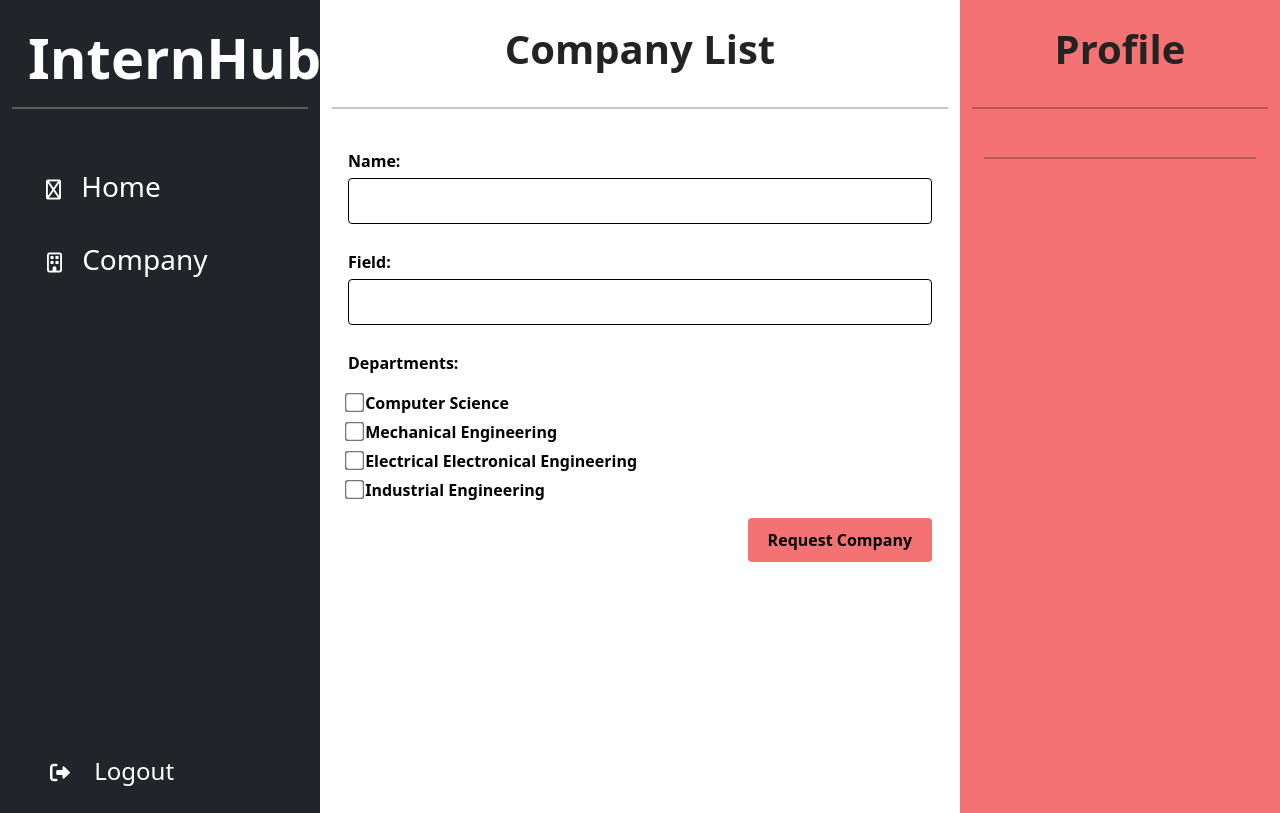
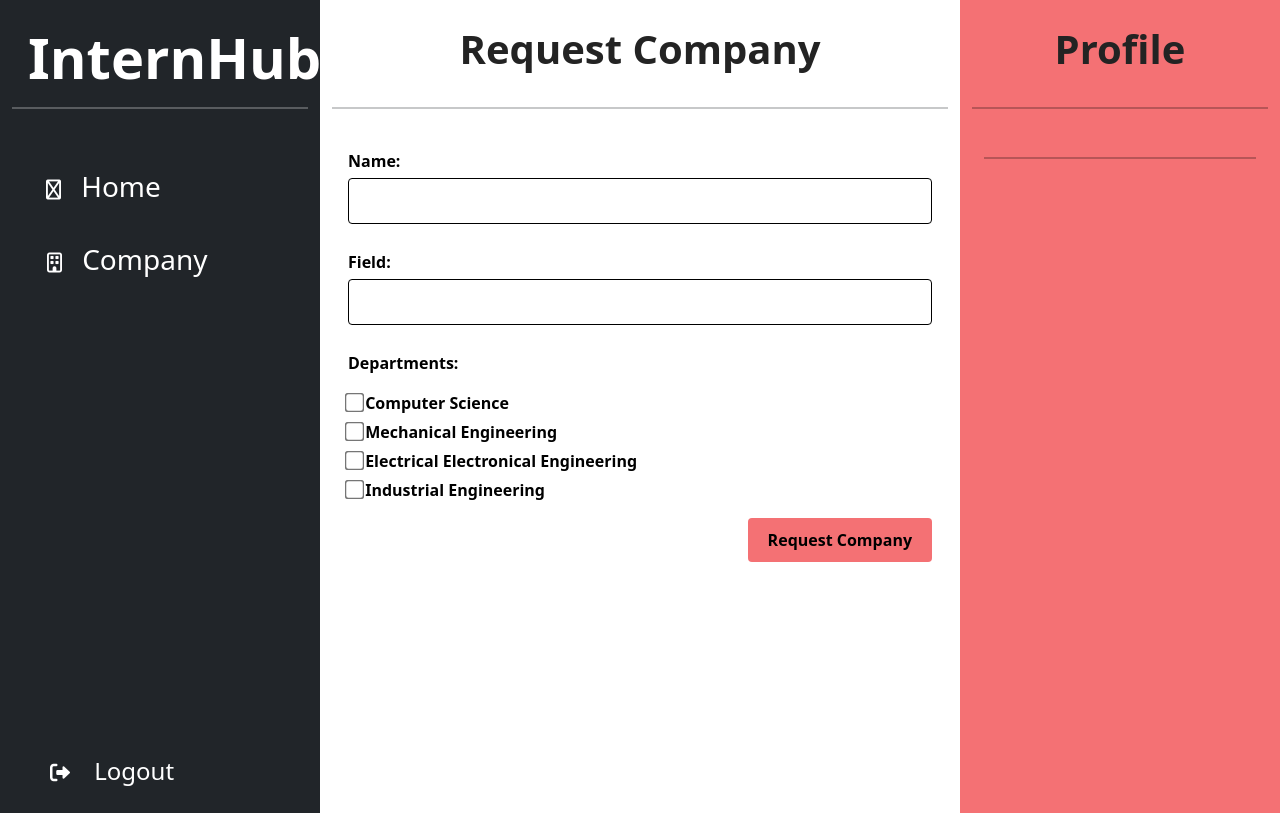
Before and after one commit to SarperArda/InternHub, a Django app: template InternHub/company/templates/company/create-company-request.html in a window 1280 px wide. Run offline with Django 4.2, Linux system fonts and the light colour scheme; the template is opened without the code that fills it: values that come from a table or form of the project are taken from there, others are empty; data comes from the database, SQL or seed files in the repository; both versions use the stored data as it was after the commit; some libraries are stand-ins or nearby versions.

Commit message:
Request company title changed.

```diff
--- a/InternHub/company/templates/company/create-company-request.html
+++ b/InternHub/company/templates/company/create-company-request.html
@@ -127,7 +127,7 @@
             {% block middle-column %}
                 <div class="col-auto col-6" id="middle-column">
                     <div id="company-list-div">
-                        <h1 class="display-6 text-center fw-semibold" id="titles">Company List</h1>
+                        <h1 class="display-6 text-center fw-semibold" id="titles">Request Company</h1>
                         <hr class="my-4 border-2 text-dark">
                         <div class="card border-0" style="height: 85vh;">
                             <div class="card-body overflow-auto">
```
Also changed, not shown: InternHub/db.sqlite3.
